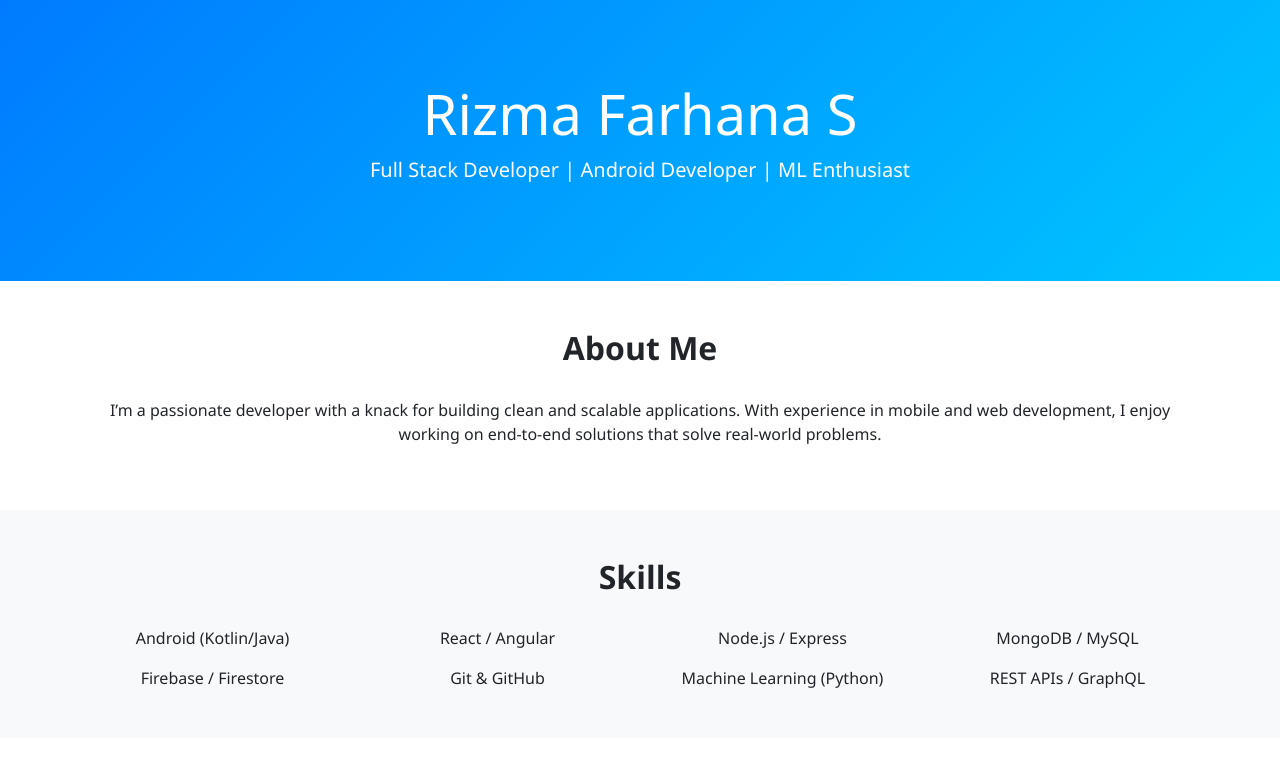
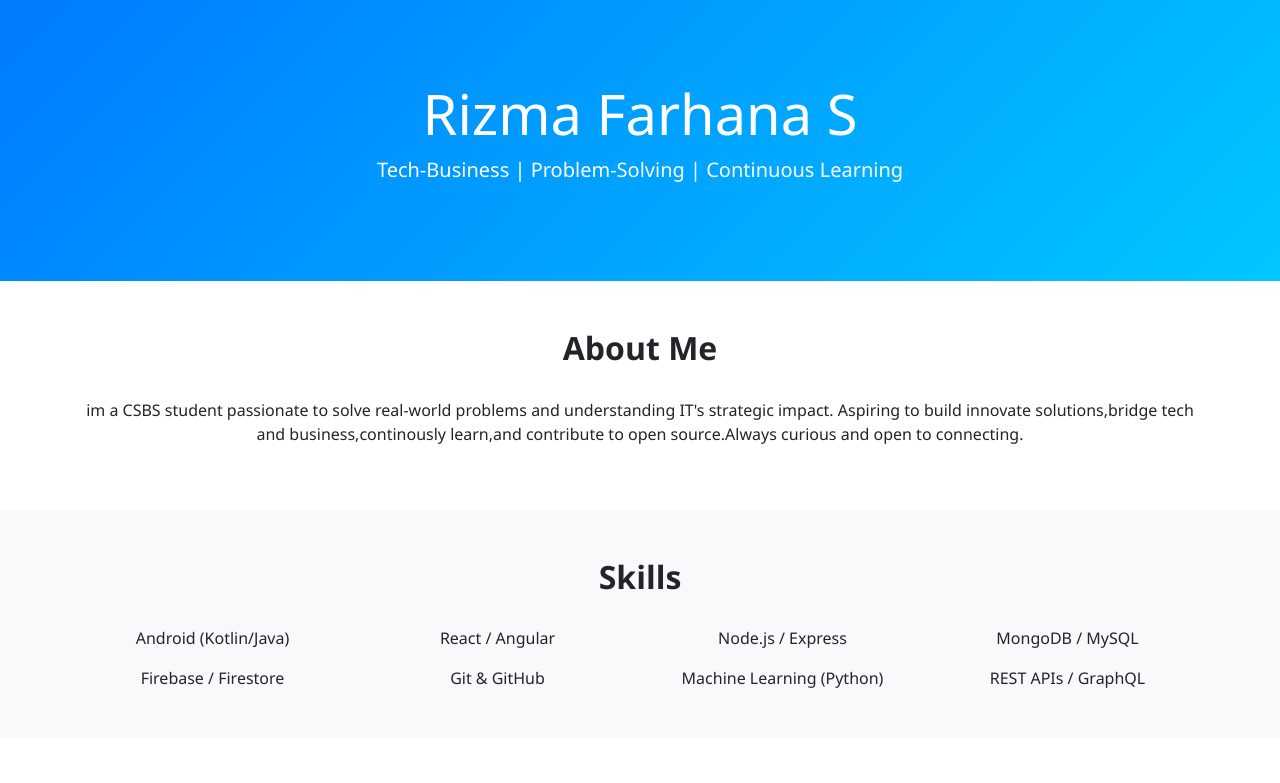
Before and after one commit to rizmafarhana2004/Portfolio, a plain HTML site: page index.html in a window 1280 px wide. Shown: the top 783 px of the page. Drawn offline with nearby package versions, Linux system fonts and the light colour scheme.

Commit message:
Update index.html

```diff
--- a/index.html
+++ b/index.html
@@ -30,7 +30,7 @@
   <section class="hero">
     <div class="container">
       <h1 class="display-4">Rizma Farhana S</h1>
-      <p class="lead">Full Stack Developer | Android Developer | ML Enthusiast</p>
+      <p class="lead">Tech-Business | Problem-Solving | Continuous Learning</p>
     </div>
   </section>
 
@@ -39,8 +39,7 @@
     <div class="container">
       <h2 class="section-title text-center">About Me</h2>
       <p class="text-center">
-        I’m a passionate developer with a knack for building clean and scalable applications.
-        With experience in mobile and web development, I enjoy working on end-to-end solutions that solve real-world problems.
+        im a CSBS student passionate to solve real-world problems and understanding IT's strategic impact. Aspiring to build innovate solutions,bridge tech and business,continously learn,and contribute to open source.Always curious and open to connecting.
       </p>
     </div>
   </section>
```
